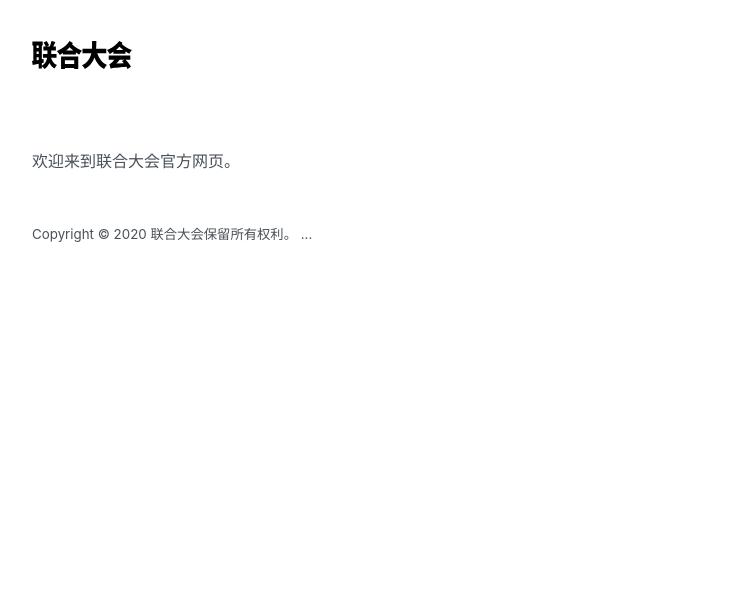
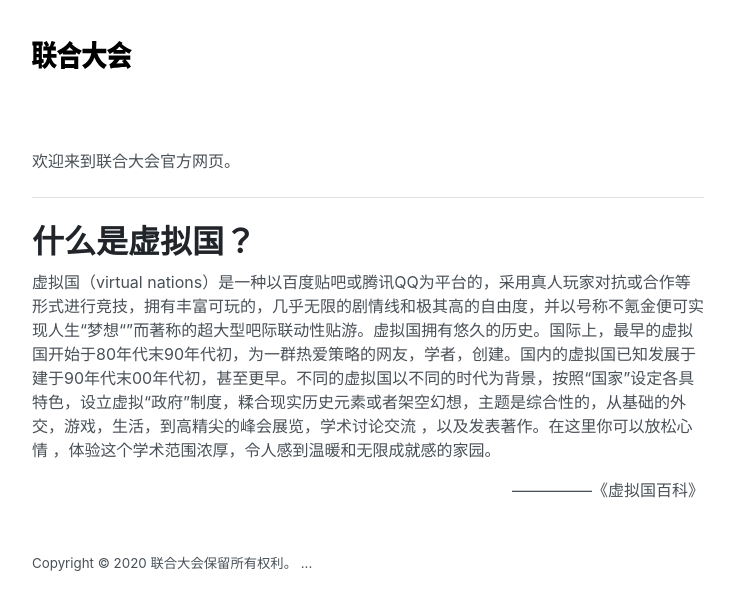
Before and after one commit to vunconf/vunconf.github.io, a Jekyll site: the page built from index.html, in a window 1280 px wide. Shown: the top 610 px of the page, without its empty margins (272-1006 px from the left). Built offline with Jekyll 4.4.1, drawn with Linux system fonts in a browser that asks for light colours.

Commit message:
Update index.html

```diff
--- a/index.html
+++ b/index.html
@@ -4,3 +4,8 @@ title: 主页
 ---
 
 欢迎来到联合大会官方网页。
+<hr>
+<h1>什么是虚拟国？</h1>
+<p>虚拟国（virtual nations）是一种以百度贴吧或腾讯QQ为平台的，采用真人玩家对抗或合作等形式进行竞技，拥有丰富可玩的，几乎无限的剧情线和极其高的自由度，并以号称不氪金便可实现人生“梦想“”而著称的超大型吧际联动性贴游。虚拟国拥有悠久的历史。国际上，最早的虚拟国开始于80年代末90年代初，为一群热爱策略的网友，学者，创建。国内的虚拟国已知发展于建于90年代末00年代初，甚至更早。不同的虚拟国以不同的时代为背景，按照“国家”设定各具特色，设立虚拟“政府”制度，糅合现实历史元素或者架空幻想，主题是综合性的，从基础的外交，游戏，生活，到高精尖的峰会展览，学术讨论交流 ，以及发表著作。在这里你可以放松心情 ，体验这个学术范围浓厚，令人感到温暖和无限成就感的家园。
+<br>
+<p style="text-align: right">—————《虚拟国百科》</p>
```
